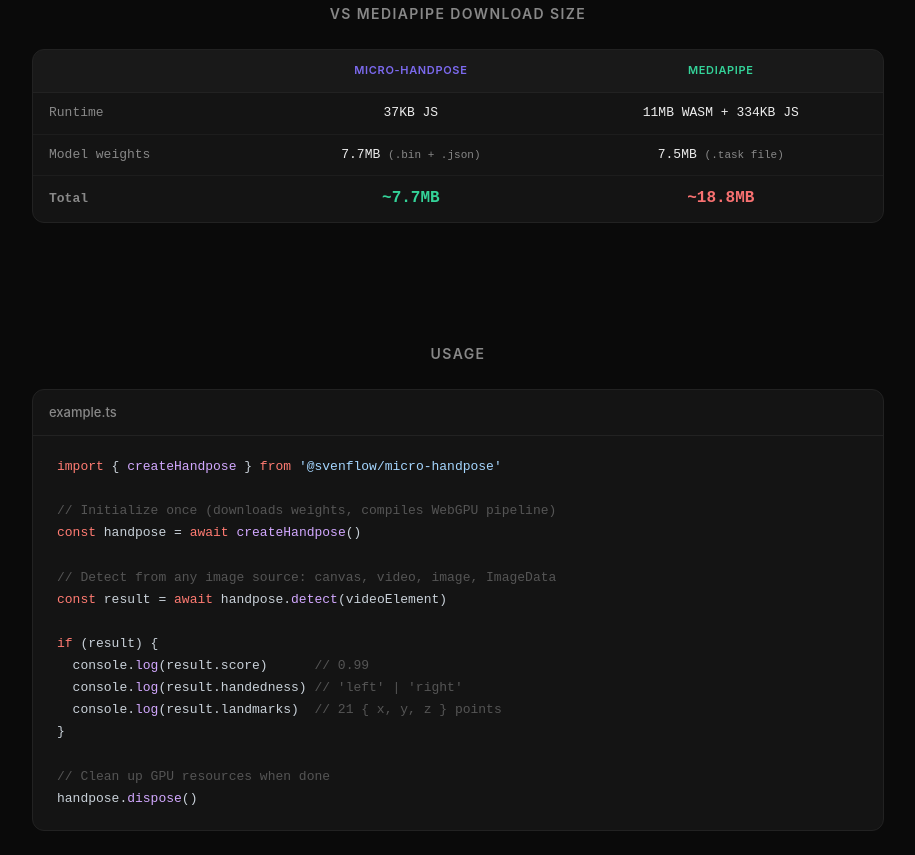
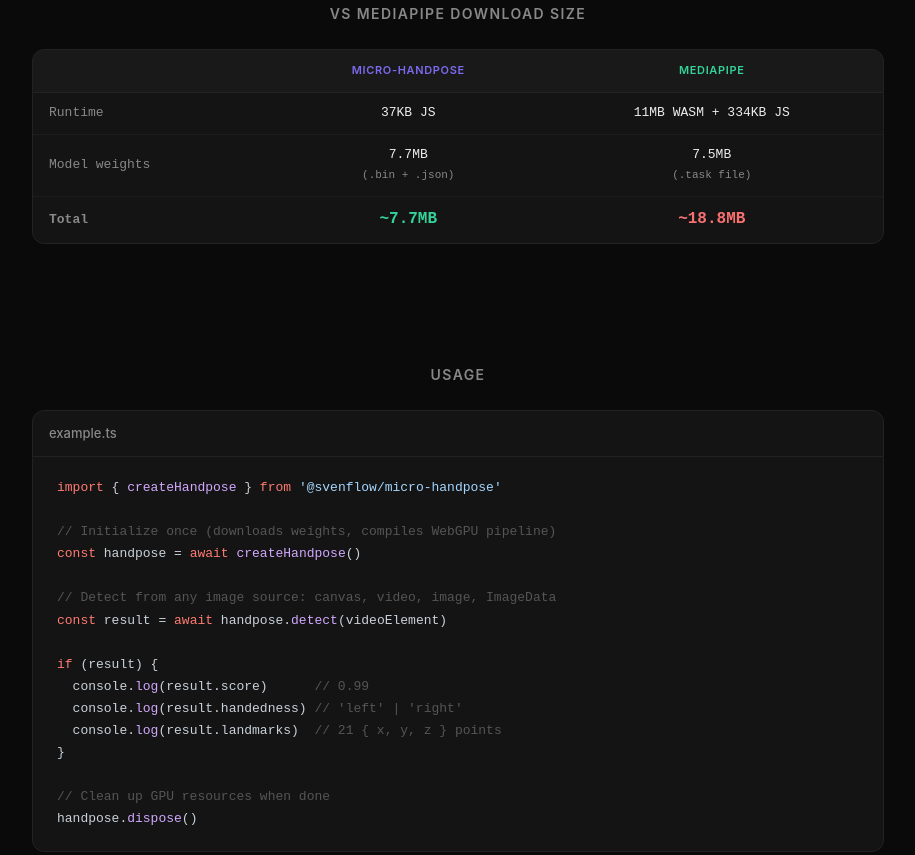
Before and after one commit to svenflow/micro-handpose, a website: page docs/index.html in a window 1280 px wide. Shown: the part 1692-2547 px from the top of the page, without its empty margins (182-1097 px from the left). Drawn offline with Linux system fonts and the light colour scheme.

Commit message:
put model weight hints on separate line in comparison table

```diff
--- a/docs/index.html
+++ b/docs/index.html
@@ -694,8 +694,8 @@
             </tr>
             <tr style="border-bottom: 1px solid rgba(255,255,255,0.04);">
               <td style="padding: 10px 16px; color: var(--text-secondary);">Model weights</td>
-              <td style="padding: 10px 16px; text-align: center; color: var(--text);">7.7MB <span style="color: var(--text-secondary); font-size: 11px;">(.bin + .json)</span></td>
-              <td style="padding: 10px 16px; text-align: center; color: var(--text);">7.5MB <span style="color: var(--text-secondary); font-size: 11px;">(.task file)</span></td>
+              <td style="padding: 10px 16px; text-align: center; color: var(--text);">7.7MB<br><span style="color: var(--text-secondary); font-size: 11px;">(.bin + .json)</span></td>
+              <td style="padding: 10px 16px; text-align: center; color: var(--text);">7.5MB<br><span style="color: var(--text-secondary); font-size: 11px;">(.task file)</span></td>
             </tr>
             <tr>
               <td style="padding: 10px 16px; color: var(--text-secondary); font-weight: 600;">Total</td>
```
